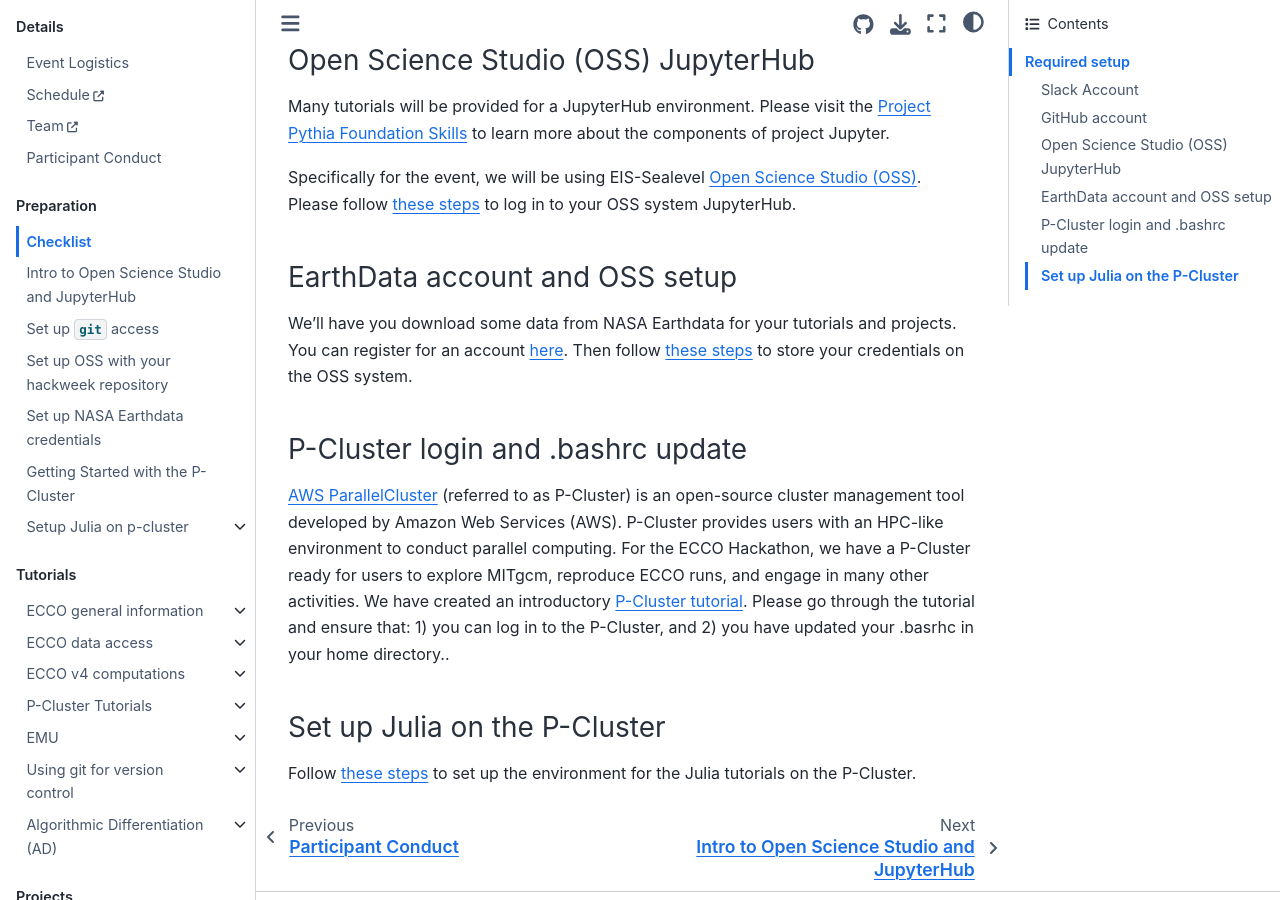
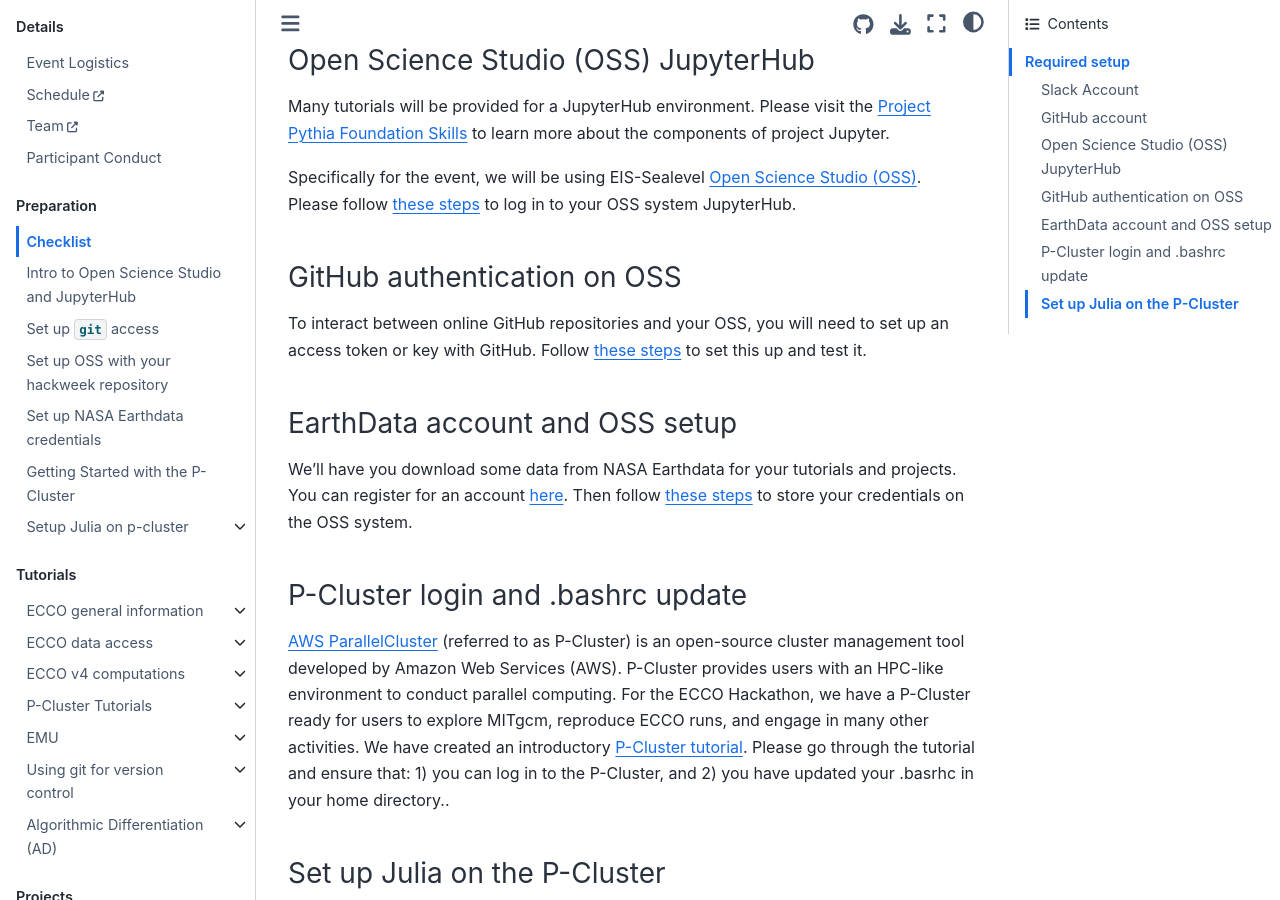
Before and after one commit to ECCO-Hackweek/ecco-2024, a Jupyter Book: the page built from book/preliminary/checklist.md, in a window 1280 px wide and 900 px high, scrolled down 1006 px. Built offline with Jupyter Book 1.0.4 settings and Sphinx 7.4.7 and the Sphinx Book theme 1.1.4, drawn with Linux system fonts in a browser that asks for light colours; pages that are not in the unit, such as notebooks, are missing from menus.

Commit message:
added git access link to checklist page

```diff
--- a/book/preliminary/checklist.md
+++ b/book/preliminary/checklist.md
@@ -68,6 +68,11 @@
 Specifically for the event, we will be using EIS-Sealevel [Open Science Studio (OSS)](https://smce.nasa.gov/oss/). Please follow [these steps](https://ecco-hackweek.github.io/ecco-2024/preliminary/oss_intro.html) to log in to your OSS system JupyterHub.
 
 
+### GitHub authentication on OSS
+
+To interact between online GitHub repositories and your OSS, you will need to set up an access token or key with GitHub. Follow [these steps](https://ecco-hackweek.github.io/ecco-2024/preliminary/git_access.html) to set this up and test it.
+
+
 ### EarthData account and OSS setup
 
 We'll have you download some data from NASA Earthdata for your tutorials and projects. You can register for an account [here](https://urs.earthdata.nasa.gov). Then follow [these steps](https://ecco-hackweek.github.io/ecco-2024/preliminary/Earthdata_credentials.html) to store your credentials on the OSS system.
```
